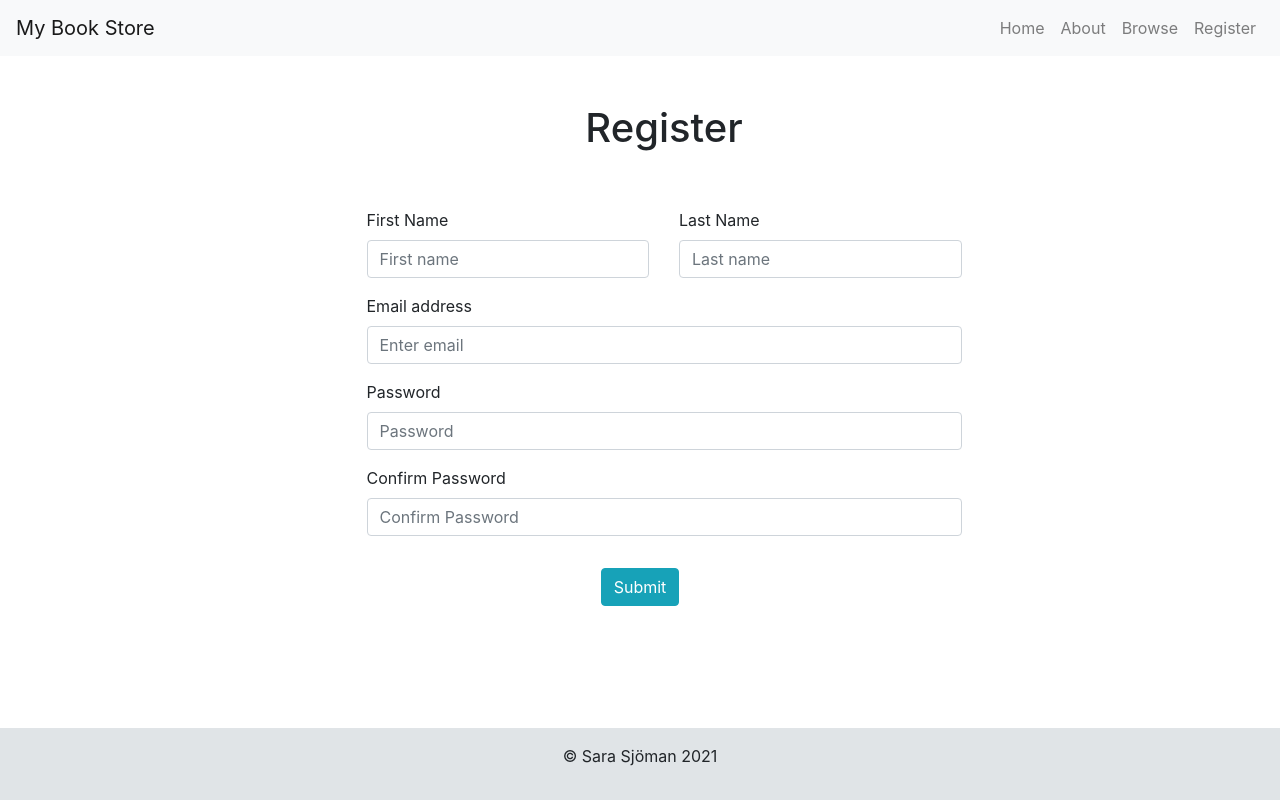
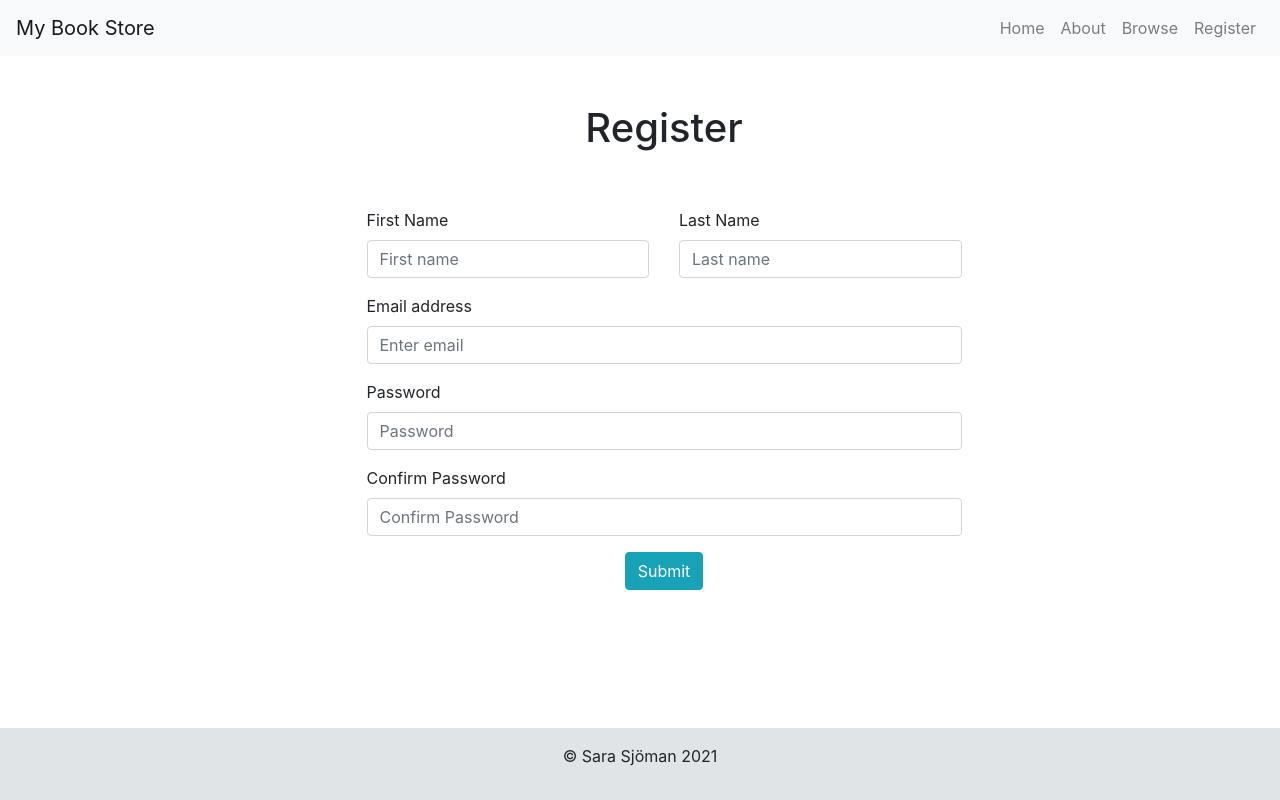
Before and after one commit to sjomansara/Strive-Homework-M4D2, a React (Create React App) app in the folder m4-d2/: page /register in a window 1280 px wide. Built offline with nearby package versions, Linux system fonts and the light colour scheme.

Commit message:
fixed button

```diff
--- a/m4-d2/src/Components/MyNav.jsx
+++ b/m4-d2/src/Components/MyNav.jsx
@@ -3,7 +3,7 @@ import { Navbar, Nav } from 'react-bootstrap'
 const MyNav = ({ title, color }) => {
     return (
         <Navbar collapseOnSelect expand="lg" bg={color} variant={color}>
-            <Navbar.Brand href="#">{title}</Navbar.Brand>
+            <Navbar.Brand href="/">{title}</Navbar.Brand>
             <Navbar.Toggle aria-controls="responsive-navbar-nav" />
             <Navbar.Collapse id="responsive-navbar-nav">
                 <Nav className="ml-auto">
--- a/m4-d2/src/components/Registration.jsx
+++ b/m4-d2/src/components/Registration.jsx
@@ -28,10 +28,10 @@ const Registration = () => (
         <Form.Label>Confirm Password</Form.Label>
         <Form.Control type="password" placeholder="Confirm Password" />
     </Form.Group>
+    <Form.Group controlId="formGroupPassword" className="d-flex justify-content-center">
+        <Button type='submit' variant="info">Submit</Button>
+    </Form.Group>
     </Form>
-    </Container>
-    <Container className="d-flex justify-content-center mt-3">
-        <Button variant="info" className="d-flex justify-content-center">Submit</Button>
     </Container>
     </>
   );
```
